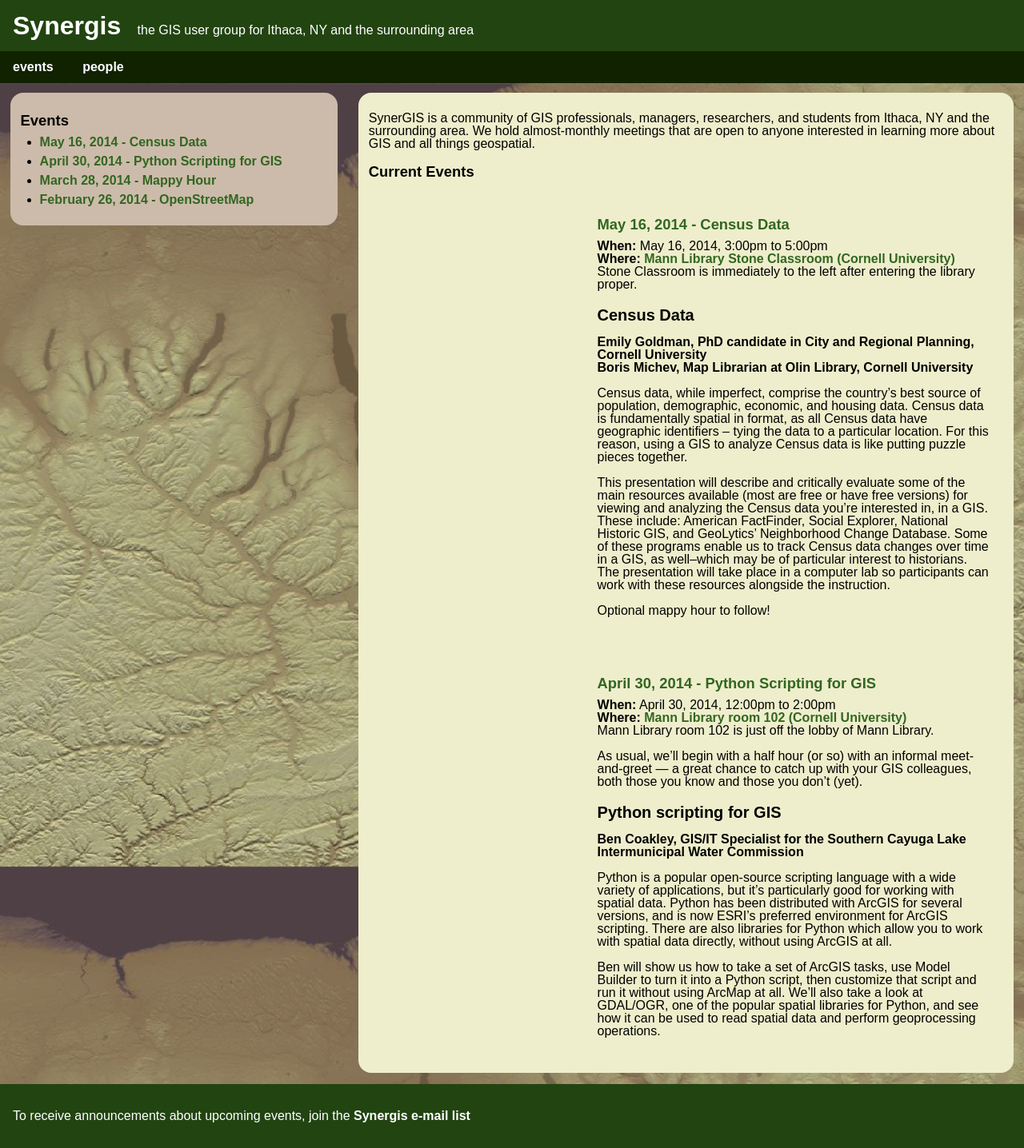
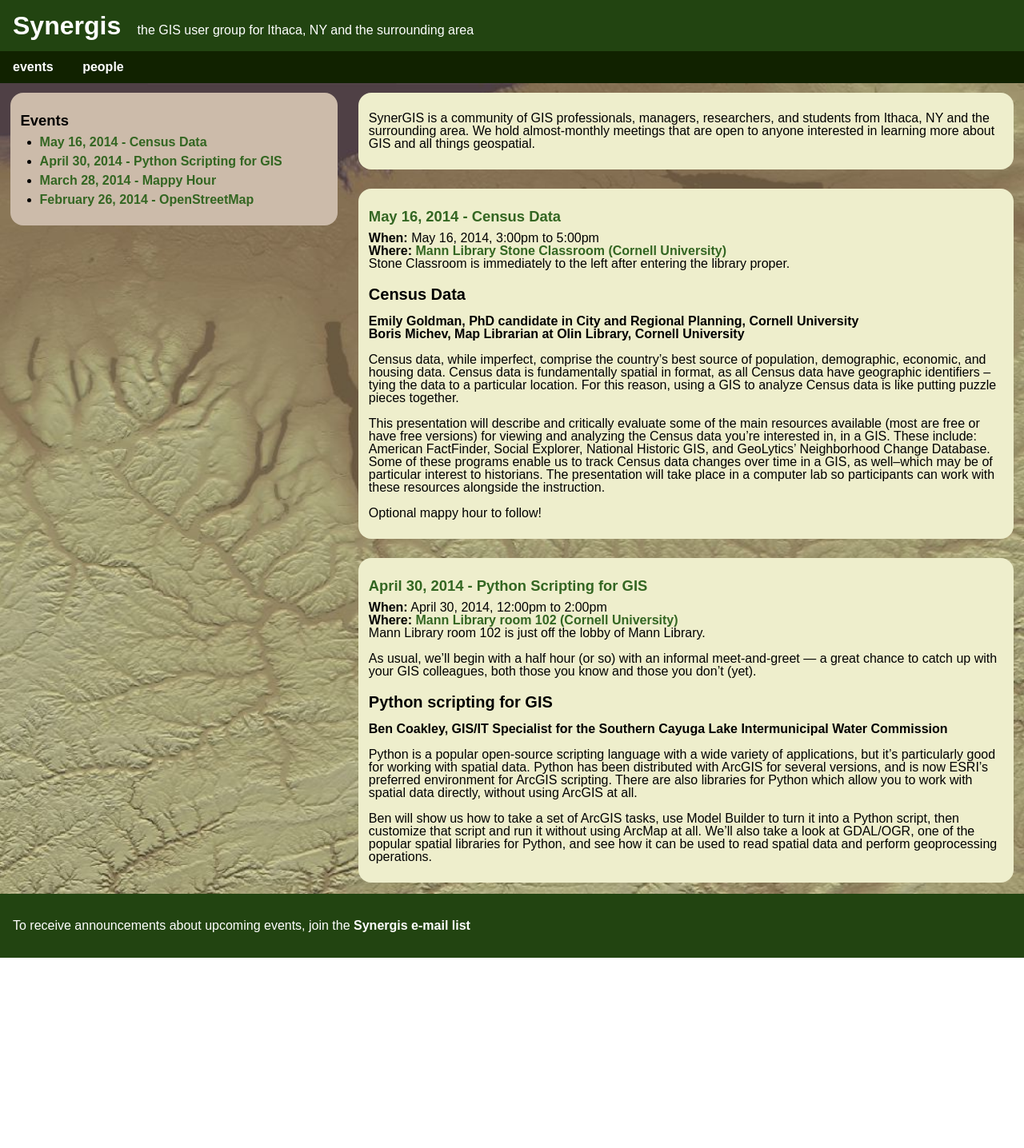
Before and after one commit to synergis-ny/synergis-ny.github.io, a Jekyll site: the page built from index.html, in a window 1280 px wide. Shown: the whole page at 80% size. Built offline with Jekyll 4.4.1, drawn with Linux system fonts in a browser that asks for light colours; after the commit the page ends 1198 px from its top, so only the background shows below that.

Commit message:
current events as separate articles

```diff
--- a/index.html
+++ b/index.html
@@ -10,8 +10,7 @@ permalink: /
   <p>SynerGIS is a community of GIS professionals, managers, researchers, and students from Ithaca, NY
     and the surrounding area.  We hold almost-monthly meetings that are open to anyone interested
     in learning more about GIS and all things geospatial.</p>
-
-  <h2>Current Events</h2>
+</article>
 
 {% for event in site.categories.events limit: 2 %}
   <article class='event'>
@@ -22,5 +21,3 @@ permalink: /
     <div class='entry'>{{ event.content }}</div>
   </article>
 {% endfor %}
-
-</article>
```
Lines whose indentation alone changed are shown as unchanged.
